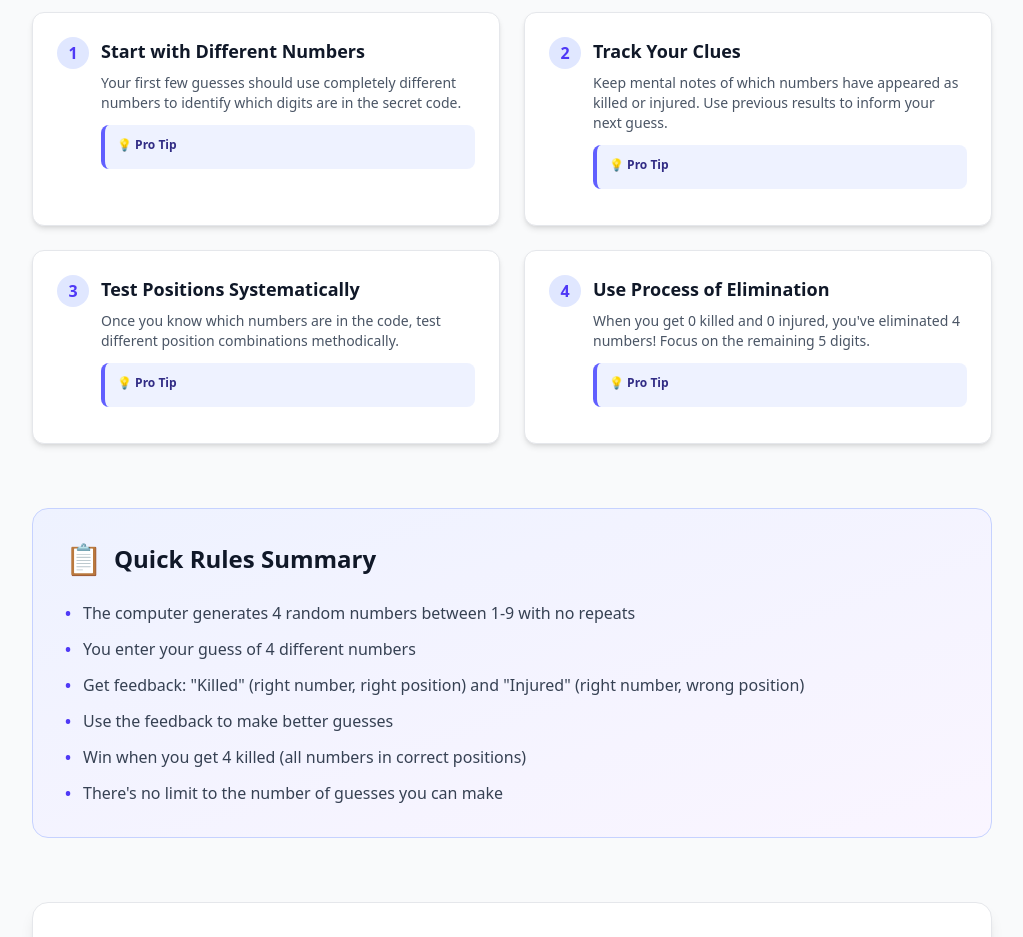
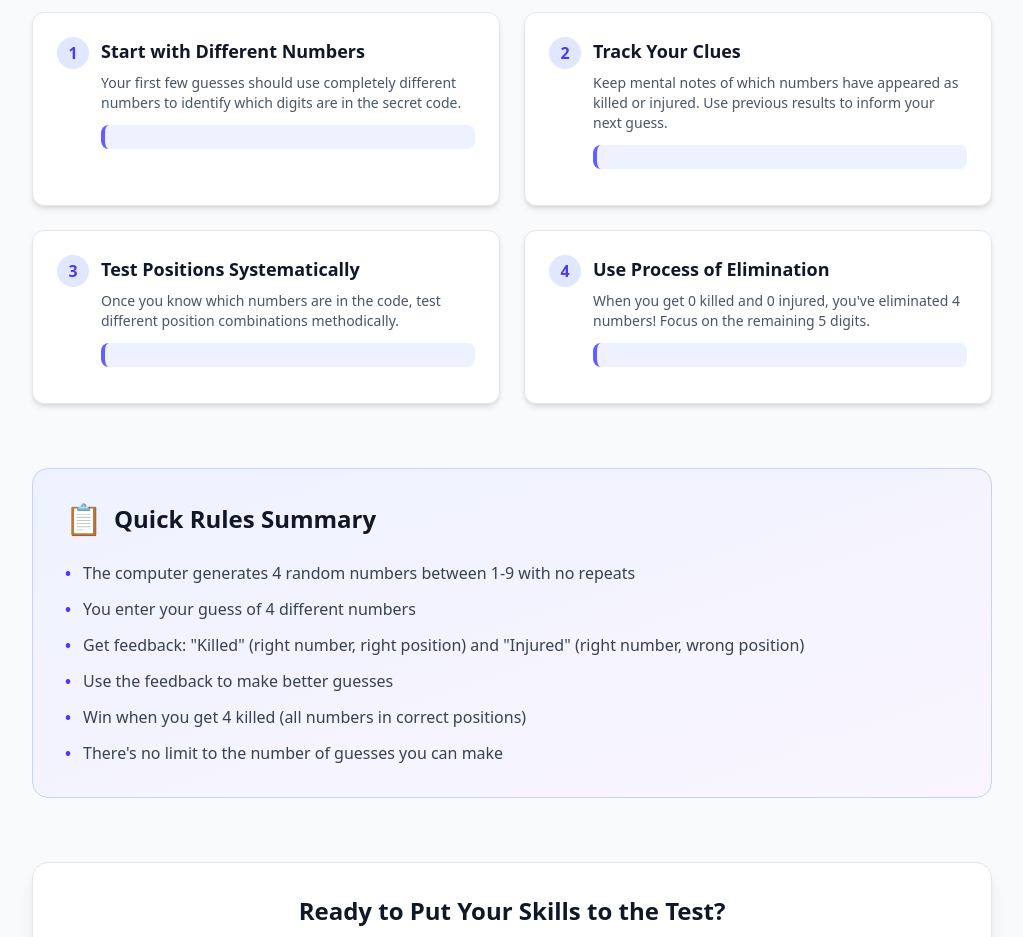
Before and after one commit to lambeboluwatife/GKAI-SvelteKit, a SvelteKit app: page /how-to-play in a window 1280 px wide. Shown: the part 2560-3497 px from the top of the page, without its empty margins (128-1151 px from the left). Built offline with nearby package versions, Linux system fonts and the light colour scheme.

Commit message:
remove game tip

```diff
--- a/src/routes/how-to-play/+page.svelte
+++ b/src/routes/how-to-play/+page.svelte
@@ -380,9 +380,9 @@
 							<div
 								class="rounded-lg border-l-4 border-indigo-500 bg-indigo-50 p-3 dark:bg-indigo-900/20"
 							>
-								<div class="mb-1 text-xs font-semibold text-indigo-900 dark:text-indigo-300">
+								<!-- <div class="mb-1 text-xs font-semibold text-indigo-900 dark:text-indigo-300">
 									💡 Pro Tip
-								</div>
+								</div> -->
 								<!-- <div class="text-sm text-gray-700 dark:text-gray-400">
 									{strategy.tip}
 								</div> -->
```
